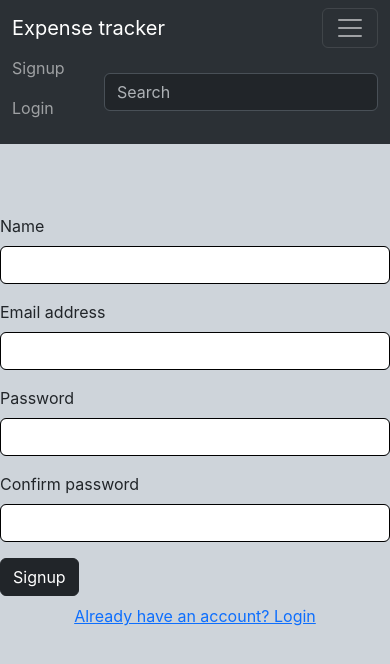
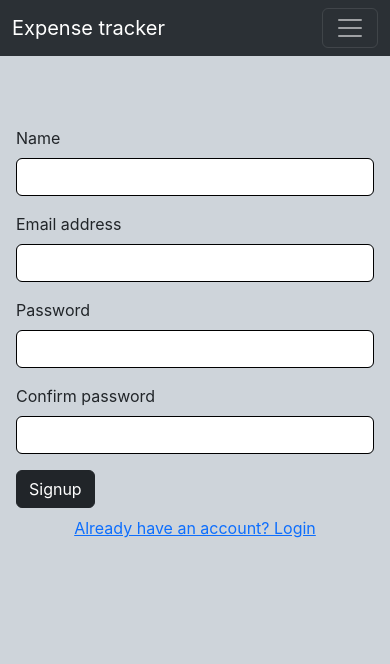
Before and after one commit to MuhammedJaseemVK/expense-tracker, a React (Create React App) app in the folder client/: page /signup in a window 390 px wide. Shown: the top 664 px of the page. Built offline with nearby package versions, Linux system fonts and the light colour scheme.

Commit message:
navbar responsive issue

```diff
--- a/client/src/components/Login.js
+++ b/client/src/components/Login.js
@@ -54,7 +54,7 @@ function Login(props) {
   }
 
   return (
-    <div>
+    <div className='px-3'>
       <form style={{ maxWidth: '400px' }} className='mx-auto' onSubmit={handleSubmit}>
         <div className="mb-3">
           <label htmlFor="email" className="form-label">Email address</label>
--- a/client/src/components/Navbar.js
+++ b/client/src/components/Navbar.js
@@ -1,19 +1,19 @@
 import React, { useContext } from 'react'
-import { Link,useNavigate } from 'react-router-dom';
+import { Link, useNavigate } from 'react-router-dom';
 import UserContext from '../context/UserContext';
 
 
-function Navbar({showAlert,setSearchTerm}) {
+function Navbar({ showAlert, setSearchTerm }) {
     const { user } = useContext(UserContext);
-    const navigate=useNavigate();
+    const navigate = useNavigate();
 
     const handleLogout = () => {
         localStorage.removeItem('token');
         navigate('/login');
-        showAlert('Logged out successfully','warning');
+        showAlert('Logged out successfully', 'warning');
     }
 
-    const handleChange =(e)=>{
+    const handleChange = (e) => {
         setSearchTerm(e.target.value);
     }
 
@@ -24,21 +24,21 @@ function Navbar({showAlert,setSearchTerm}) {
                 <button className="navbar-toggler" type="button" data-bs-toggle="collapse" data-bs-target="#navbarSupportedContent" aria-controls="navbarSupportedContent" aria-expanded="false" aria-label="Toggle navigation">
                     <span className="navbar-toggler-icon" />
                 </button>
-                <div className="collapse navbar-collapse d-flex justify-content-between" id="navbarSupportedContent">
+                <div className="collapse navbar-collapse " id="navbarSupportedContent">
                     {
                         user ?
                             (
-                                <div className="mx-2">
-                                    <div className="dropdown">
+                                <ul class="navbar-nav me-auto mb-2 mb-lg-0">
+                                    <li className=" dropdown">
                                         <button className="btn btn-secondary dropdown-toggle" type="button" data-bs-toggle="dropdown" aria-expanded="false">
                                             {user.name}
                                         </button>
                                         <ul className="dropdown-menu">
                                             <li className='mx-3'>{user.email}</li>
-                                            <li className='dropdown-item' style={{cursor:'pointer'}} onClick={handleLogout}>Logout</li>
+                                            <li className='dropdown-item' style={{ cursor: 'pointer' }} onClick={handleLogout}>Logout</li>
                                         </ul>
-                                    </div>
-                                </div>
+                                    </li>
+                                </ul>
                             )
                             :
                             (<ul className="navbar-nav me-auto mb-2 mb-lg-0">
--- a/client/src/components/Signup.js
+++ b/client/src/components/Signup.js
@@ -49,7 +49,7 @@ function Signup(props) {
     }
 
     return (
-        <div>
+        <div className='px-3 bg-dark-subtle'>
             <form onSubmit={handleSubmit} style={{ maxWidth: '400px', margin: 'auto' }}>
                 <div className="mb-3">
                     <label htmlFor="name" className="form-label">Name</label>
```
